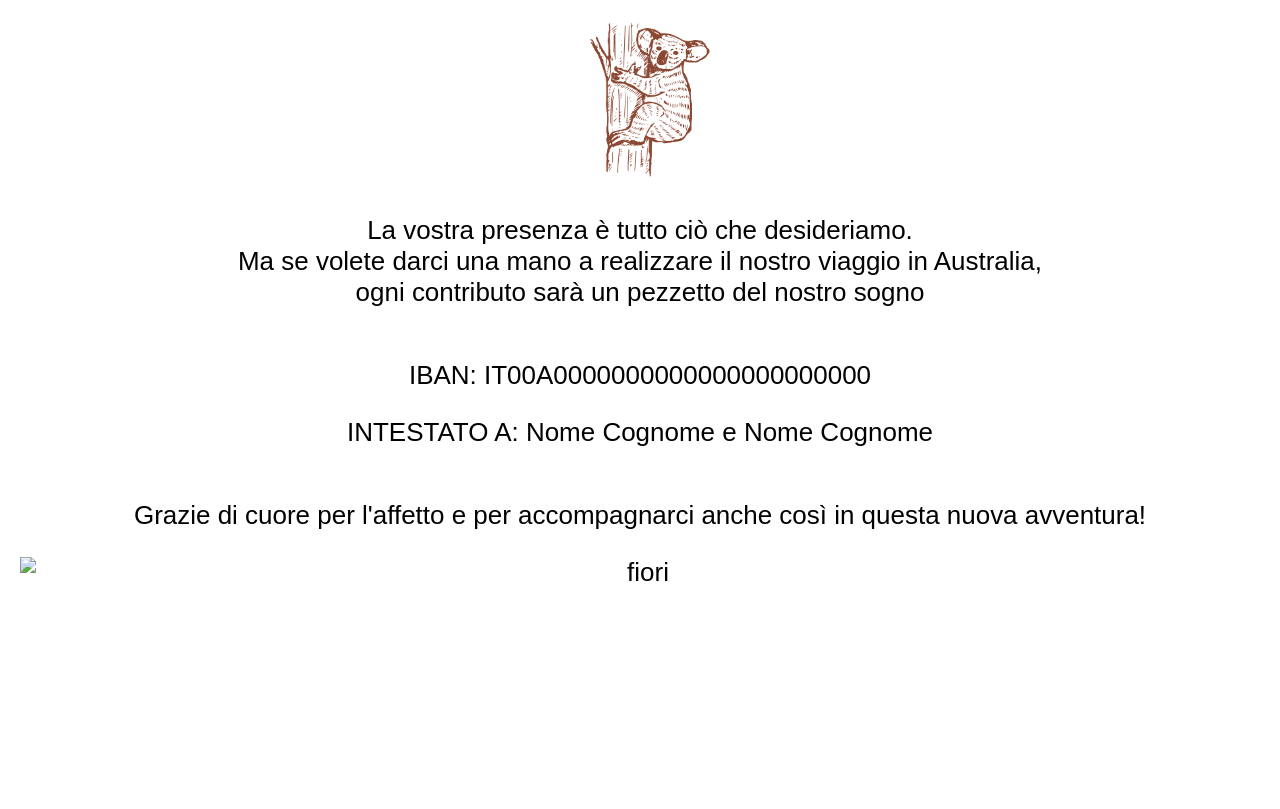
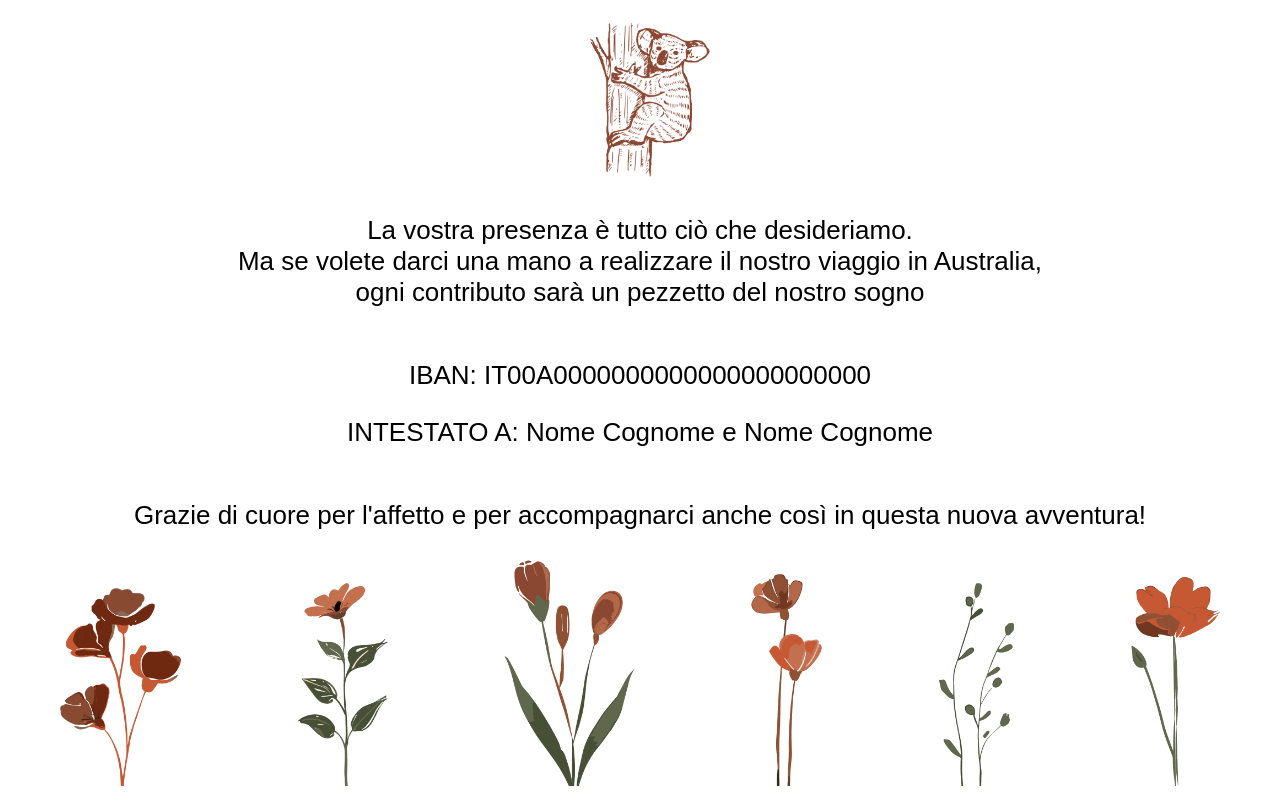
Before and after one commit to RBombieri/testMatrimonio, a plain HTML site: page index.html in a window 1280 px wide. Shown: the part 3995-4804 px from the top of the page. Before the commit the page ends 4603 px from the top, so only its background shows below. Drawn offline with Linux system fonts and the light colour scheme; the site is published under a folder, as on GitHub Pages, so addresses that start at the root find nothing; a web font is replaced by a local one.

Commit message:
Inizio css

```diff
--- a/index.html
+++ b/index.html
@@ -106,7 +106,7 @@
         <p>INTESTATO A: Nome Cognome e Nome Cognome</p>
     </div>
     <p>Grazie di cuore per l'affetto e per accompagnarci anche così in questa nuova avventura!</p>
-    <img src="/img/FIORI_Crop.png" alt="fiori" style="width: 100%; height: auto;">
+    <img src="./img/FIORI_Crop.png" alt="fiori" style="width: 100%; height: auto;">
 
     <!--JavaScript-->
     <script>
```
